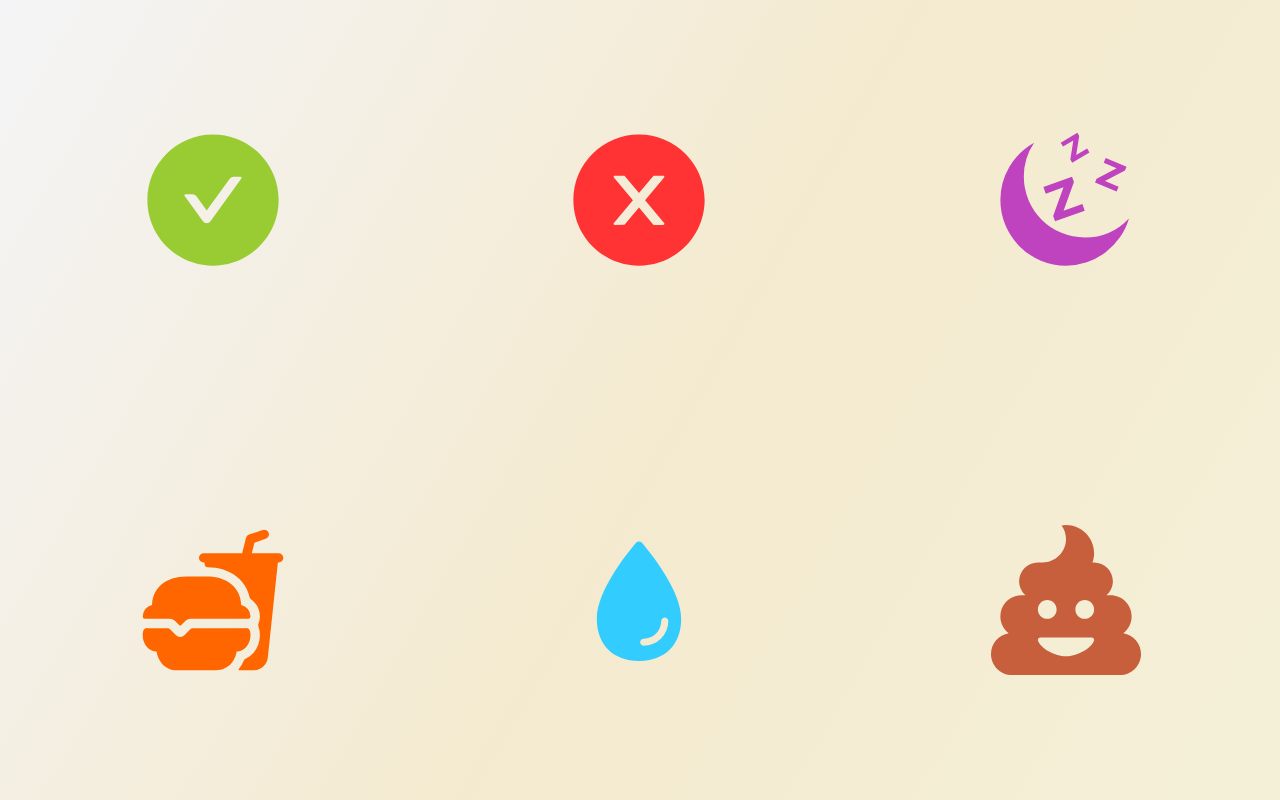
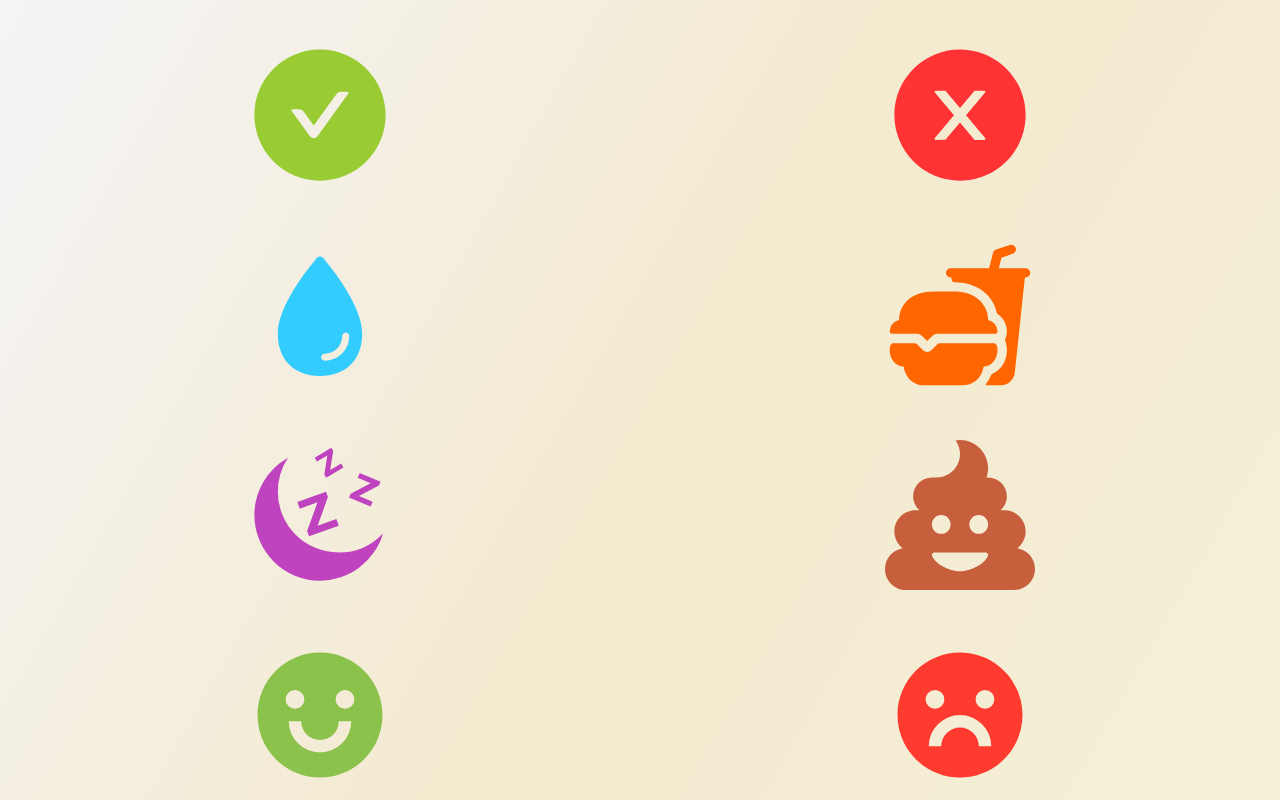
Before and after one commit to ulisescerv91/communication, a React (Create React App) app in the folder communication/: page / in a window 1280 px wide. Built offline with nearby package versions, Linux system fonts and the light colour scheme.

Commit message:
add 2 new icons and size

```diff
--- a/communication/src/App.css
+++ b/communication/src/App.css
@@ -5,7 +5,7 @@
   display: flex;
   flex-wrap: wrap;
 
-  height: 100vh;
+  min-height: 100vh;
   background: rgb(244,244,246);
   background: linear-gradient(120deg, rgba(244,244,246,1) 0%, rgba(244,234,207,1) 53%, rgba(244,240,216,1) 100%);
 }
@@ -14,17 +14,20 @@
   display: flex;
   align-items: center;
   justify-content: center;
-  width: 33.3%;
+  width: 50%;
+  margin-top: 30px;
 }
 
 .icon{
   text-shadow: hoff voff blur #000; text-shadow: 2px 2px #ff0000;
-  font-size: 100px;
+  font-size: 160px;
   transition: all 0.3s;
+  overflow: hidden;
 }
 .icon:hover{
-  transform: scale(1.25);
+  transform: scale(1.15);
   cursor: pointer;
+  /* border:2px solid#777; */
 }
 
 @media only screen and (min-width: 600px) {
@@ -36,12 +39,19 @@
 .color-green{
   color:#99CC33;
 }
+.color-green-2{
+  color:#8BC24B;
+}
 .color-red{
   fill:#FF3334;
+}
+.color-red-2{
+  fill:#ff3b30;
 }
 .color-blue{
   fill:#32CCFE;
 }
+
 .color-purple{
   fill:#BF43BF;
 }
--- a/communication/src/App.js
+++ b/communication/src/App.js
@@ -1,9 +1,11 @@
 
 import './App.css';
 import {AiFillCloseCircle, AiFillCheckCircle} from 'react-icons/ai'
-import {IoWater, IoFastFood} from 'react-icons/io5'
+import {IoWater, IoFastFood , IoHappySharp} from 'react-icons/io5'
 import {GiNightSleep} from 'react-icons/gi'
-import {FaPoo} from 'react-icons/fa'
+import {FaPoo, } from 'react-icons/fa'
+import {RiEmotionHappyFill, RiEmotionUnhappyFill} from 'react-icons/ri'
+
 
 
 
@@ -25,11 +27,15 @@ function App() {
       <div className='element' > <AiFillCheckCircle className='icon color-green' onClick={ () => hablar('Si') }/> </div>
       <div className='element' > <AiFillCloseCircle className='icon color-red' onClick={ () => hablar('No') }/> </div>
 
-      <div className='element' > <GiNightSleep className='icon color-purple' onClick={ () => hablar('Tengo sueño') }/> </div>
+      <div className='element' > <IoWater className='icon color-blue' onClick={ () => hablar('Tengo Sed') }/> </div>
       <div className='element' > <IoFastFood className='icon color-orange' onClick={ () => hablar('Tengo Hambre') } /> </div>
 
-      <div className='element' > <IoWater className='icon color-blue' onClick={ () => hablar('Tengo Sed') }/> </div>
+      <div className='element' > <GiNightSleep className='icon color-purple' onClick={ () => hablar('Tengo sueño') }/> </div>
       <div className='element' > <FaPoo className='icon color-brown' onClick={ () => hablar('Cámbiame el calzón, porfis') }/> </div>
+
+      <div className='element' > <RiEmotionHappyFill className='icon color-green-2' onClick={ () => hablar('Me siento bien') }/> </div>
+      <div className='element' > <RiEmotionUnhappyFill className='icon color-red-2' onClick={ () => hablar('Me siento un poco mal') }/> </div>
+
 
 
     </div>
```
Also changed, not shown: 1 other file (tests, documents, lock files or other folders).
